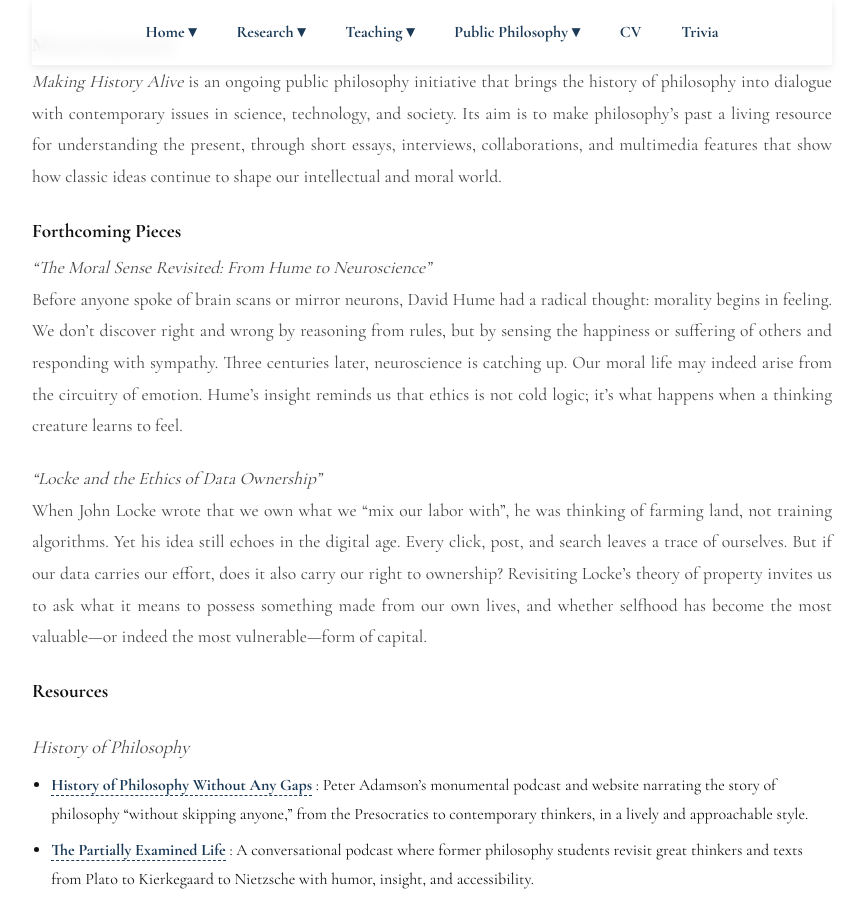
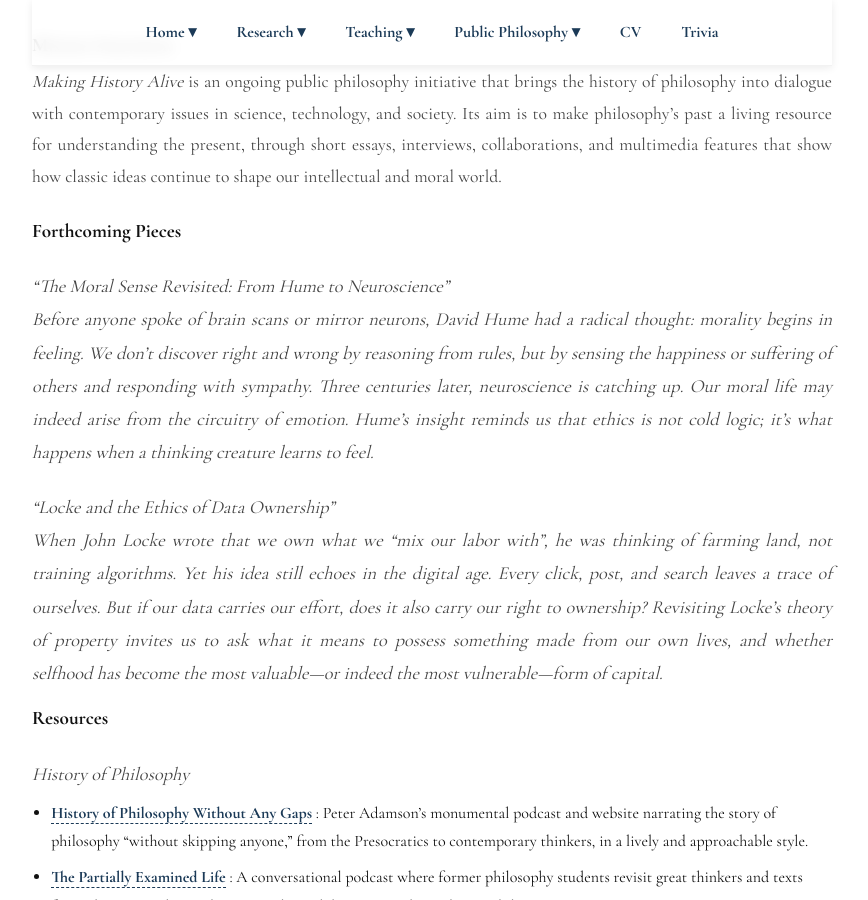
Before and after one commit to aileencluo/aileencluo.github.io, a Jekyll site: the page built from public-philosophy.md, in a window 1280 px wide and 900 px high, scrolled down 438 px. Shown: the whole window, without its empty margins (208-1076 px from the left). Built offline with Jekyll 4.4.1, drawn with Linux system fonts in a browser that asks for light colours.

Commit message:
Update public-philosophy.md

```diff
--- a/public-philosophy.md
+++ b/public-philosophy.md
@@ -22,11 +22,11 @@ title: Public Philosophy
 <p class="subdesc"><em>Making History Alive</em> is an ongoing public philosophy initiative that brings the history of philosophy into dialogue with contemporary issues in science, technology, and society. Its aim is to make philosophy’s past a living resource for understanding the present, through short essays, interviews, collaborations, and multimedia features that show how classic ideas continue to shape our intellectual and moral world.</p>
 
 <div class="subhead">Forthcoming Pieces</div>
-<p class="subdesc"><em>“The Moral Sense Revisited: From Hume to Neuroscience”</em><br>
+<p class="resource-category"><em>“The Moral Sense Revisited: From Hume to Neuroscience”</em><br>
 Before anyone spoke of brain scans or mirror neurons, David Hume had a radical thought: morality begins in feeling. We don’t discover right and wrong by reasoning from rules, but by sensing the happiness or suffering of others and responding with sympathy. Three centuries later, neuroscience is catching up. Our moral life may indeed arise from the circuitry of emotion. Hume’s insight reminds us that ethics is not cold logic; it’s what happens when a thinking creature learns to feel.
 </p>
 
-<p class="subdesc"><em>“Locke and the Ethics of Data Ownership”</em><br>
+<p class="resource-category"><em>“Locke and the Ethics of Data Ownership”</em><br>
 When John Locke wrote that we own what we “mix our labor with”, he was thinking of farming land, not training algorithms. Yet his idea still echoes in the digital age. Every click, post, and search leaves a trace of ourselves. But if our data carries our effort, does it also carry our right to ownership? Revisiting Locke’s theory of property invites us to ask what it means to possess something made from our own lives, and whether selfhood has become the most valuable—or indeed the most vulnerable—form of capital.
 </p>
 
```
